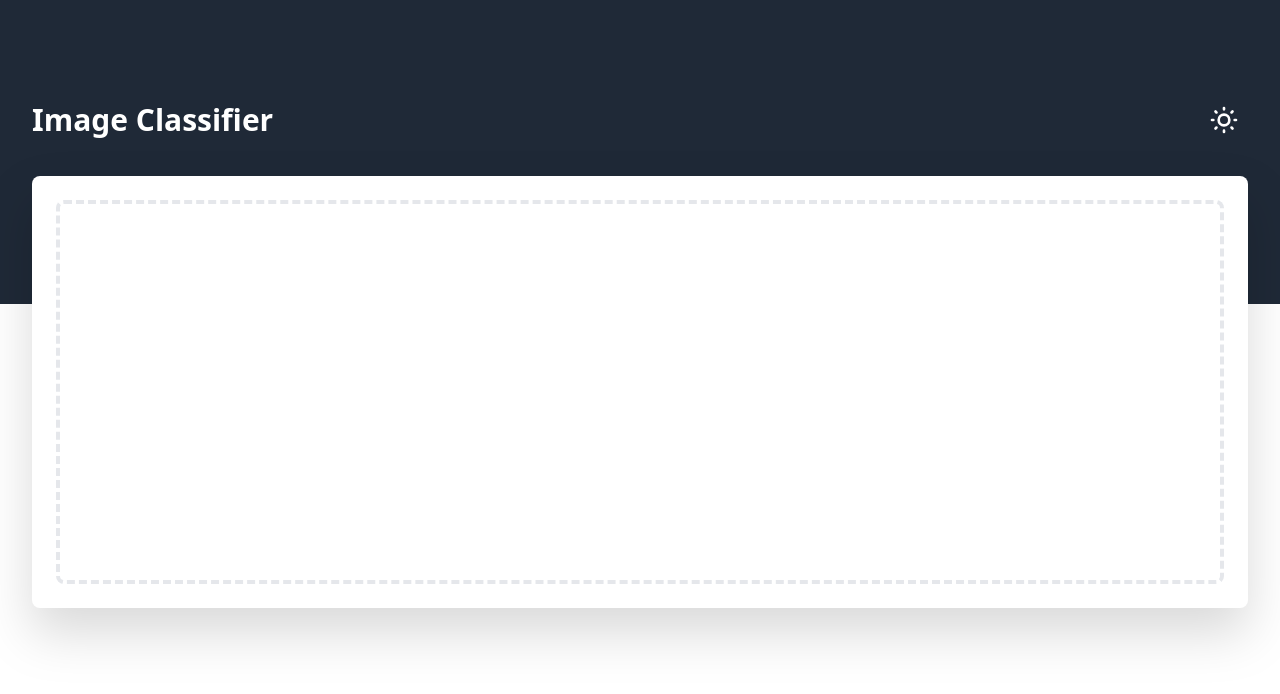
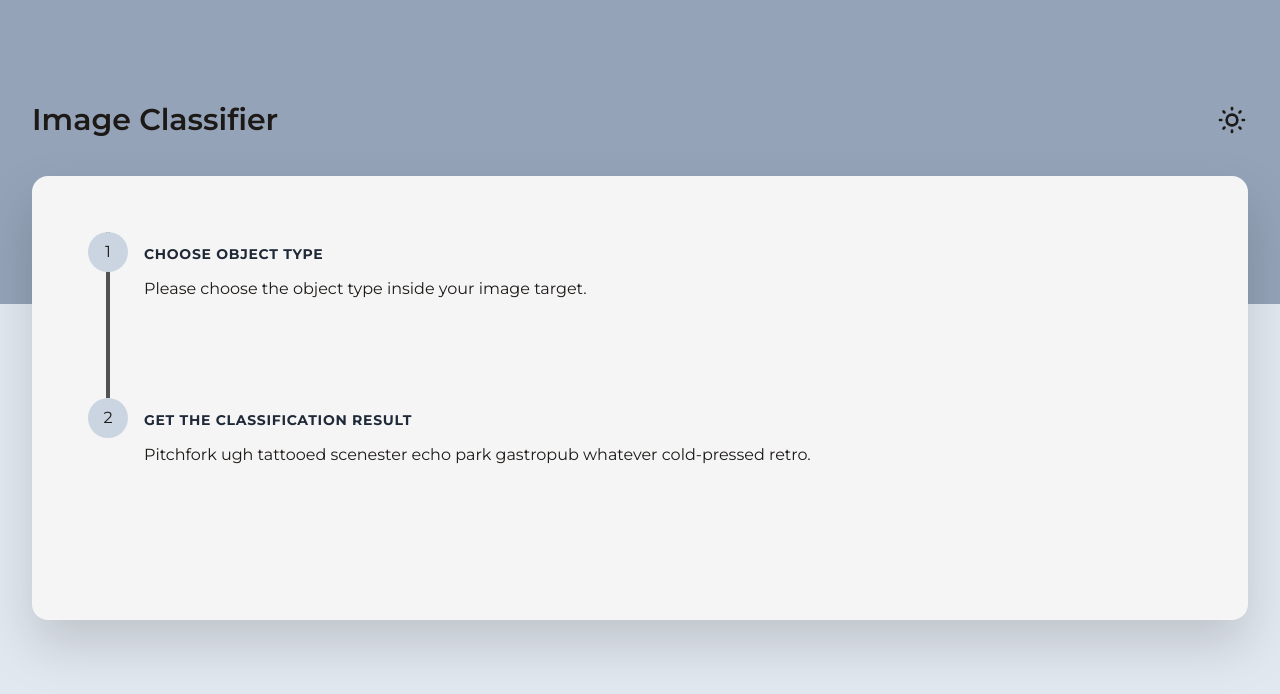
Before and after one commit to ezralazuardy/image-classifier, a Vue app: page / in a window 1280 px wide. Shown: the top 694 px of the page. Built offline with nearby package versions, Linux system fonts and the light colour scheme.

Commit message:
Initial commit

```diff
--- a/index.html
+++ b/index.html
@@ -2,8 +2,14 @@
 <html lang="en">
   <head>
     <meta charset="UTF-8" />
+    <meta name="viewport" content="width=device-width, initial-scale=1.0" />
+    <link rel="preconnect" href="https://fonts.googleapis.com" />
+    <link rel="preconnect" href="https://fonts.gstatic.com" crossorigin />
     <link rel="icon" href="/favicon.ico" />
-    <meta name="viewport" content="width=device-width, initial-scale=1.0" />
+    <link
+      href="https://fonts.googleapis.com/css2?family=Montserrat:ital,wght@0,300;0,400;0,600;0,700;0,800;1,300;1,400;1,600;1,700;1,800&display=swap"
+      rel="stylesheet"
+    />
     <title>Image Classifier</title>
   </head>
   <body>
--- a/src/App.vue
+++ b/src/App.vue
@@ -3,5 +3,7 @@ import MainPage from "./views/MainPage.vue";
 </script>
 
 <template>
-  <MainPage />
+  <div class="bg-slate-200 dark:bg-slate-800 min-h-screen transition">
+    <MainPage />
+  </div>
 </template>
--- a/src/components/Container.vue
+++ b/src/components/Container.vue
@@ -1,3 +1,3 @@
 <template>
-  <div class="max-w-7xl mx-auto pb-12 px-4 sm:px-6 lg:px-8"><slot /></div>
+  <div class="max-w-7xl mx-auto pb-12 px-4 sm:px-6 lg:px-8 "><slot /></div>
 </template>
--- a/src/components/NavigationBar.vue
+++ b/src/components/NavigationBar.vue
@@ -1,36 +1,25 @@
 <script lang="ts">
 import { defineComponent } from "vue";
-import { mapGetters } from "vuex";
 import ThemeToggler from "./ThemeToggler.vue";
 
 export default defineComponent({
   components: {
     ThemeToggler,
   },
-  beforeMount() {
-    this.$store.dispatch("initTheme");
-  },
-  computed: {
-    ...mapGetters({ theme: "getTheme" }),
-  },
-  watch: {
-    theme(newTheme) {
-      alert(newTheme === "light");
-      newTheme === "light"
-        ? document?.querySelector("html")?.classList.remove("dark")
-        : document?.querySelector("html")?.classList.add("dark");
-    },
-  },
 });
 </script>
 
 <template>
-  <div class="bg-gray-800 pb-32">
-    <header class="pt-16 lg:pt-24 pb-8">
+  <div class="bg-slate-400 dark:bg-slate-700 pb-32 transition">
+    <header class="pt-14 lg:pt-24 pb-6 lg:pb-8">
       <div
-        class="flex items-center justify-between max-w-7xl mx-auto px-6 sm:px-6 lg:px-8"
+        class="flex items-center justify-between max-w-7xl mx-auto pl-5 pr-4 lg:pl-8 lg:pr-6"
       >
-        <h1 class="text-3xl font-bold text-white">Image Classifier</h1>
+        <h1
+          class="text-2xl lg:text-3xl font-semibold text-stone-900 dark:text-slate-100 transition"
+        >
+          Image Classifier
+        </h1>
         <ThemeToggler />
       </div>
     </header>
--- a/src/components/ThemeToggler.vue
+++ b/src/components/ThemeToggler.vue
@@ -1,11 +1,46 @@
 <script lang="ts">
+import { mapGetters } from "vuex";
 import { SunIcon, MoonIcon } from "@heroicons/vue/outline";
-import { defineComponent } from "vue";
+import { defineComponent, ref } from "vue";
 
 export default defineComponent({
   components: {
     SunIcon,
     MoonIcon,
+  },
+  setup() {
+    return {
+      lightTheme: ref(true),
+    };
+  },
+  beforeMount() {
+    this.$store.dispatch("initTheme");
+  },
+  computed: {
+    ...mapGetters({ theme: "getTheme" }),
+  },
+  watch: {
+    theme(newTheme) {
+      if (newTheme === "light") {
+        document?.querySelector("html")?.classList.remove("dark");
+        document
+          ?.querySelector("#light-theme-toggle-icon")
+          ?.classList.remove("hidden");
+        document
+          ?.querySelector("#dark-theme-toggle-icon")
+          ?.classList.add("hidden");
+        this.lightTheme = true;
+      } else {
+        document?.querySelector("html")?.classList.add("dark");
+        document
+          ?.querySelector("#light-theme-toggle-icon")
+          ?.classList.add("hidden");
+        document
+          ?.querySelector("#dark-theme-toggle-icon")
+          ?.classList.remove("hidden");
+        this.lightTheme = false;
+      }
+    },
   },
   methods: {
     toggleTheme() {
@@ -17,9 +52,21 @@ export default defineComponent({
 
 <template>
   <button
-    class="p-2 transition text-white active:text-gray-400 hover:scale-125"
+    class="p-2 active:scale-100 hover:scale-125 transition"
     title="Toggle theme"
+    @click="toggleTheme"
   >
-    <SunIcon @click="toggleTheme" class="h-8 w-8" aria-hidden="true" />
+    <SunIcon
+      id="light-theme-toggle-icon"
+      aria-hidden="true"
+      class="h-7 lg:h-8 w-7 lg:w-8 text-stone-900 active:text-stone-600"
+      :class="[lightTheme ? '' : 'hidden']"
+    />
+    <MoonIcon
+      id="dark-theme-toggle-icon"
+      aria-hidden="true"
+      class="h-7 lg:h-8 w-7 lg:w-8 text-slate-100 active:text-slate-400"
+      :class="[lightTheme ? 'hidden' : '']"
+    />
   </button>
 </template>
--- a/src/main.ts
+++ b/src/main.ts
@@ -1,6 +1,6 @@
 import { createApp } from "vue";
 import App from "./App.vue";
 import Store from "./store";
-import "@/assets/styles/base.scss";
+import "./assets/styles/base.scss";
 
 createApp(App).use(Store).mount("#app");
--- a/src/views/MainPage.vue
+++ b/src/views/MainPage.vue
@@ -1,14 +1,65 @@
 <script setup lang="ts">
-import Container from "@/components/Container.vue";
-import NavigationBar from "@/components/NavigationBar.vue";
+import Container from "../components/Container.vue";
+import NavigationBar from "../components/NavigationBar.vue";
 </script>
 
 <template>
   <NavigationBar />
   <main class="-mt-32">
     <Container>
-      <div class="bg-white rounded-lg drop-shadow-2xl px-5 py-6 sm:px-6">
-        <div class="border-4 border-dashed border-gray-200 rounded-lg h-96" />
+      <div
+        class="bg-neutral-100 dark:bg-stone-900 rounded-2xl drop-shadow-2xl p-8 lg:p-14 transition"
+      >
+        <div class="flex flex-wrap w-full">
+          <div class="flex relative w-full pb-24">
+            <div
+              class="h-full w-10 absolute inset-0 flex items-center justify-center"
+            >
+              <div
+                class="h-full w-1 bg-neutral-600 dark:bg-neutral-300 pointer-events-none transition"
+              ></div>
+            </div>
+            <div
+              class="flex-shrink-0 w-10 h-10 rounded-full text-stone-900 dark:text-slate-100 bg-slate-300 dark:bg-slate-600 inline-flex items-center justify-center relative z-10"
+            >
+              <span>1</span>
+            </div>
+            <div class="flex-grow pl-4">
+              <h2
+                class="font-bold title-font text-sm text-gray-800 dark:text-gray-400 my-3 tracking-wider uppercase"
+              >
+                Choose object type
+              </h2>
+              <div
+                class="leading-relaxed text-md text-stone-900 dark:text-slate-100"
+              >
+                <p>Please choose the object type inside your image target.</p>
+              </div>
+            </div>
+          </div>
+          <div class="flex relative w-full pb-24">
+            <div
+              class="flex-shrink-0 w-10 h-10 rounded-full text-stone-900 dark:text-slate-100 bg-slate-300 dark:bg-slate-600 inline-flex items-center justify-center relative z-10"
+            >
+              <span>2</span>
+            </div>
+            <div class="flex-grow pl-4">
+              <h2
+                class="font-bold title-font text-sm text-gray-800 dark:text-gray-400 my-3 tracking-wider uppercase"
+              >
+                Get the classification result
+              </h2>
+              <div
+                class="leading-relaxed text-md text-stone-900 dark:text-slate-100"
+              >
+                <p>
+                  Pitchfork ugh tattooed scenester echo park gastropub whatever
+                  cold-pressed retro.
+                </p>
+              </div>
+            </div>
+          </div>
+        </div>
       </div>
     </Container>
   </main>
--- a/tailwind.config.js
+++ b/tailwind.config.js
@@ -1,6 +1,10 @@
 module.exports = {
+  darkMode: "class",
   content: ["./index.html", "./src/**/*.{vue,js,ts,jsx,tsx}"],
   theme: {
+    fontFamily: {
+      sans: ["Montserrat", "Helvetica", "Arial", "sans-serif"],
+    },
     extend: {},
   },
   plugins: [],
--- a/vite.config.ts
+++ b/vite.config.ts
@@ -1,13 +1,7 @@
 import { defineConfig } from "vite";
+import vue from "@vitejs/plugin-vue";
 import compress from "vite-plugin-compress";
-import vue from "@vitejs/plugin-vue";
-import * as path from "path";
 
 export default defineConfig({
   plugins: [vue(), compress()],
-  resolve: {
-    alias: {
-      "@": path.resolve(__dirname, "./src"),
-    },
-  },
 });
```
Also changed, not shown: 1 other file (tests, documents, lock files or other folders).
